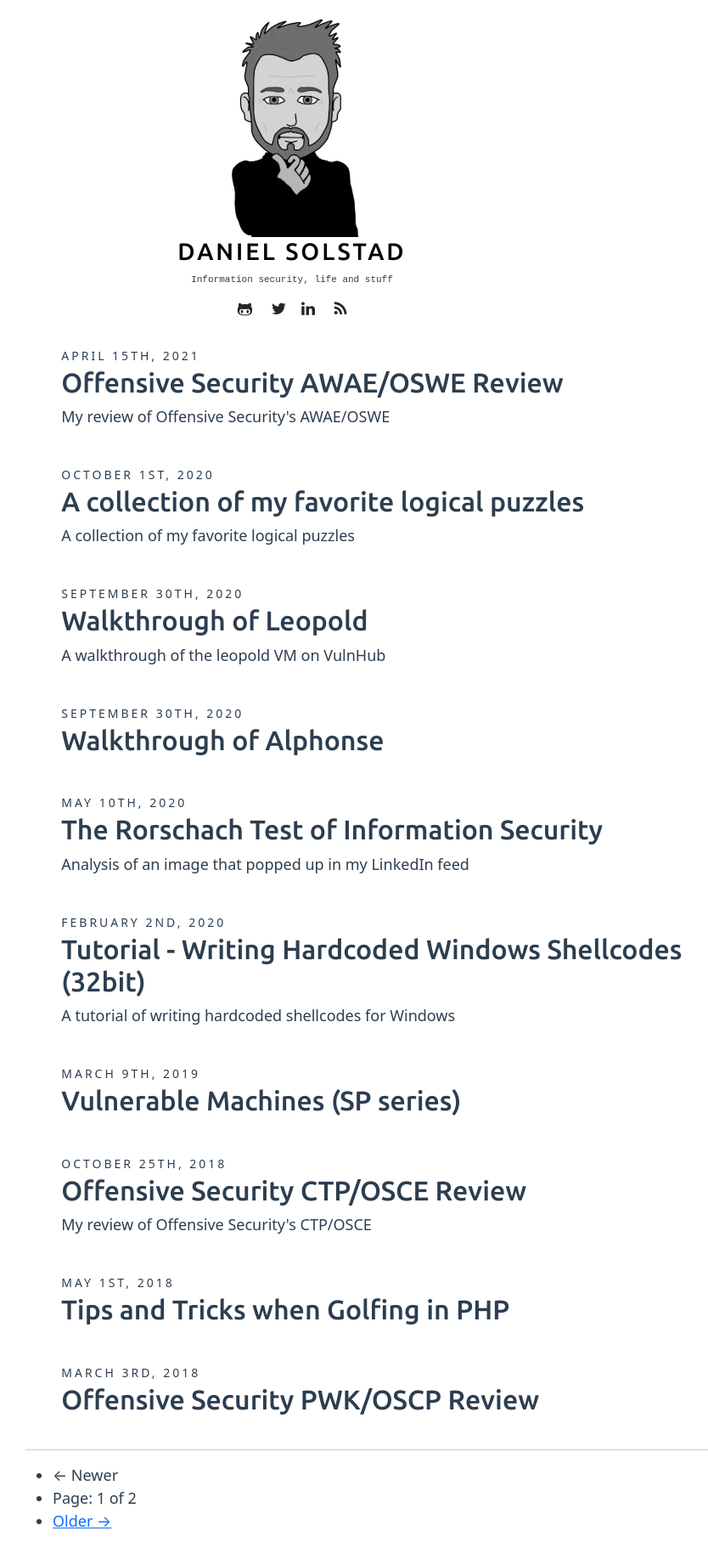
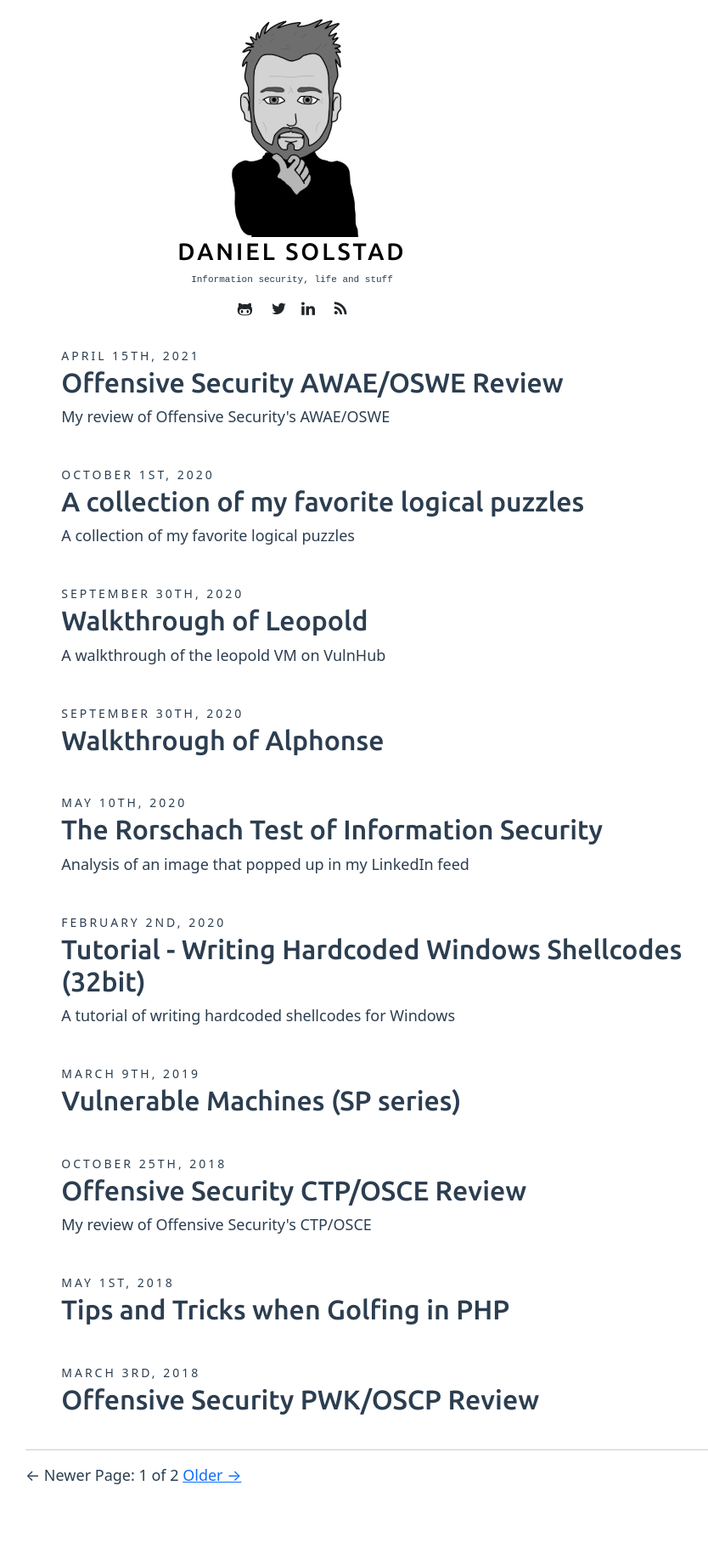
Before and after one commit to dsolstad/dsolstad.github.io, a Jekyll site: the page built from index.html, in a window 1280 px wide. Shown: the whole page at 85% size, without its empty margins (296-1130 px from the left). Built offline with Jekyll 4.4.1, drawn with Linux system fonts in a browser that asks for light colours; the list of posts is cut into pages by our own code; after the commit the page ends 1765 px from its top, so only the background shows below that.

Commit message:
Update index.html

```diff
--- a/index.html
+++ b/index.html
@@ -43,34 +43,32 @@ tagline:
 {% endfor %}
 <hr/>
 
-<ul class="pager">
+<div class="pager">
 
   {% if paginator.previous_page %}
-  <li class="previous">
+  <span class="previous">
     {% if paginator.previous_page == 1 %}
     <a href="{{ site.BASE_PATH }}/">&larr; Newer</a>
     {% else %}
     <a href="{{ site.BASE_PATH }}/{{ site.paginate_path | replace: ':num', paginator.previous_page }}">&larr; Newer</a>
     {% endif %}
-  </li>
+  </span>
   {% else %}
-  <li class="previous disabled">
+  <span class="previous disabled">
     <a>&larr; Newer</a>
-  </li>
+  </span>
   {% endif %}
 
-  <li>
     <span class="page_number">Page: {{ paginator.page }} of {{ paginator.total_pages }}</span>
-  </li>
 
   {% if paginator.next_page %}
-  <li class="next">
+  <span class="next">
     <a href="{{ site.BASE_PATH }}/{{ site.paginate_path | replace: ':num', paginator.next_page }}">Older &rarr;</a>
-  </li>
+  </span>
   {% else %}
-  <li class="next disabled">
+  <span class="next disabled">
     <a>Older &rarr;</a>
-  </li>
+  </span>
   {% endif %}
 
-</ul>
+</div>
```
